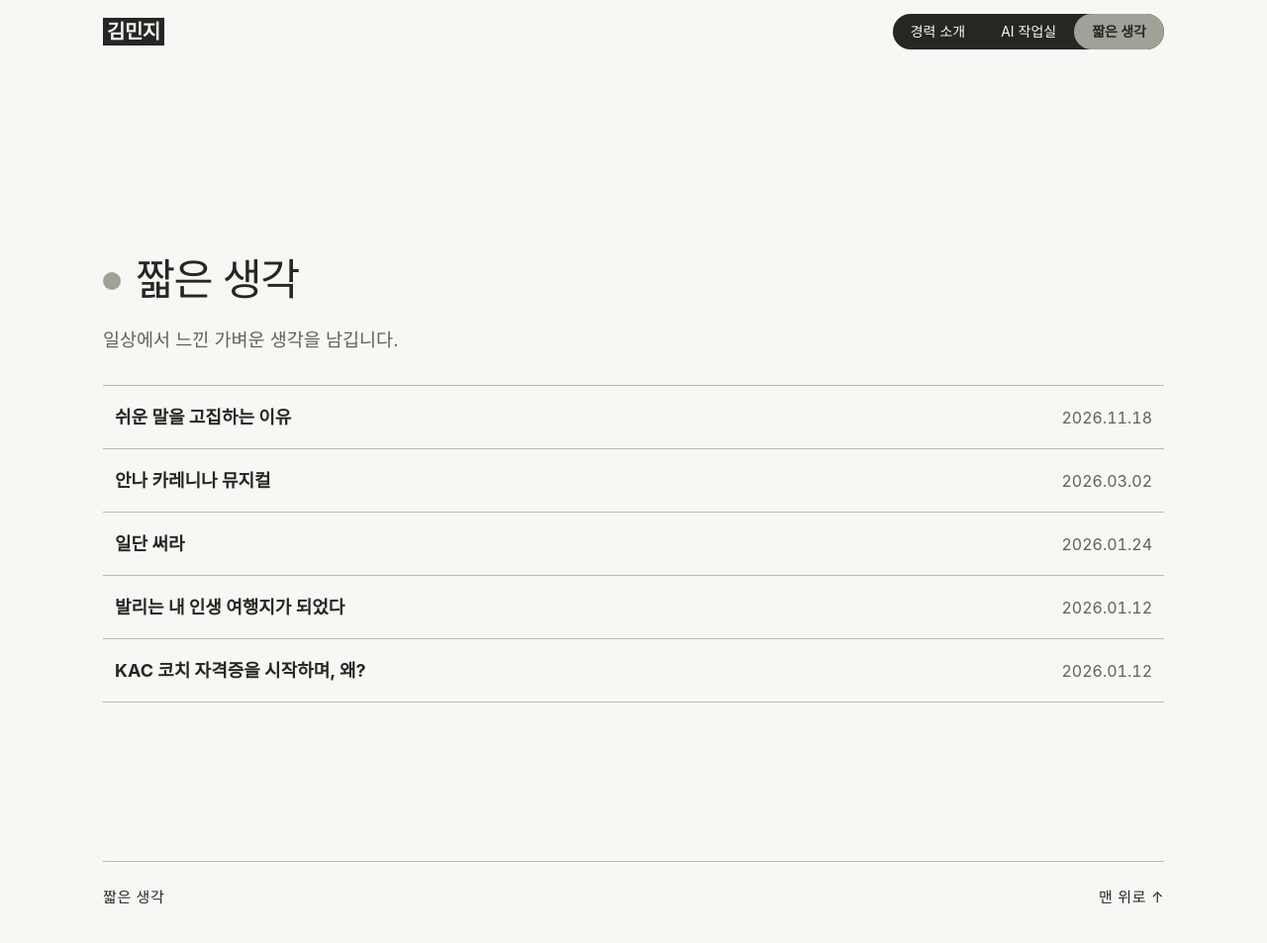
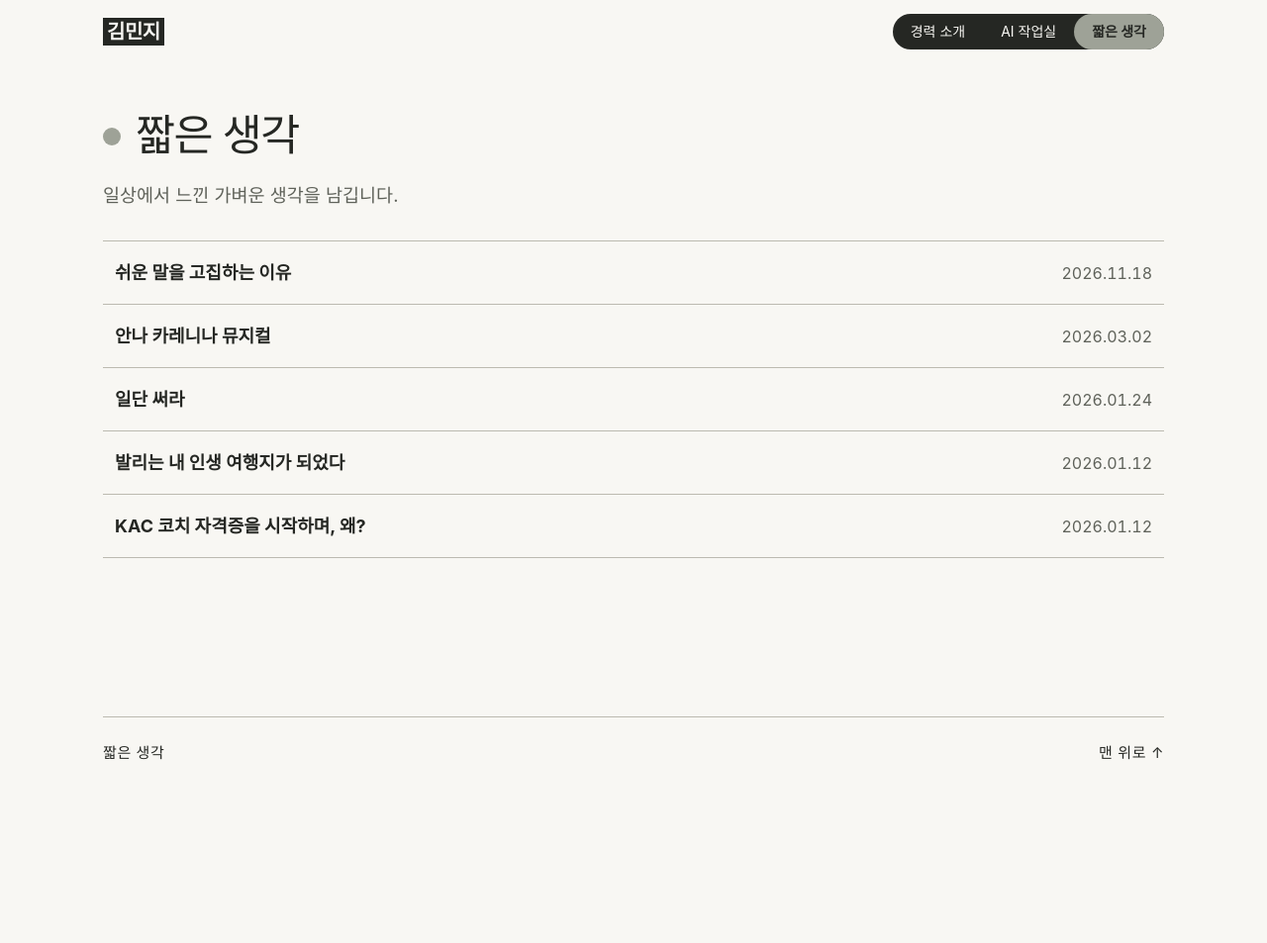
Before and after one commit to k-im-rose/k-im-rose.github.io, a Jekyll site: the page built from thoughts.html, in a window 1280 px wide and 960 px high. Shown: the top 953 px of the window at 99% size. Built offline with Jekyll 4.4.1, drawn with Linux system fonts in a browser that asks for light colours; some web fonts are replaced.

Commit message:
AI 작업실·짧은 생각: 첫 장 위쪽 여백을 헤더 바로 아래로 줄임
Co-Authored-By: Claude Haiku 5.5 <noreply@anthropic.com>

```diff
--- a/assets/css/cv.css
+++ b/assets/css/cv.css
@@ -464,3 +464,6 @@ a.work-row:hover small { color: #fff; }
 .work .thought-body .game-links { margin: 0 0 40px; font-size: 15px; color: var(--soft); }
 .work .thought-body .shot { margin: 24px 0 36px; }
 .work .thought-body .shot img { border: 1px solid var(--hair); border-radius: 8px; }
+
+/* 첫 장(AI 작업실 · 짧은 생각): 헤더 바로 아래로 올림 */
+.sheet > .chapter:first-of-type { margin-top: 14px; }
```
